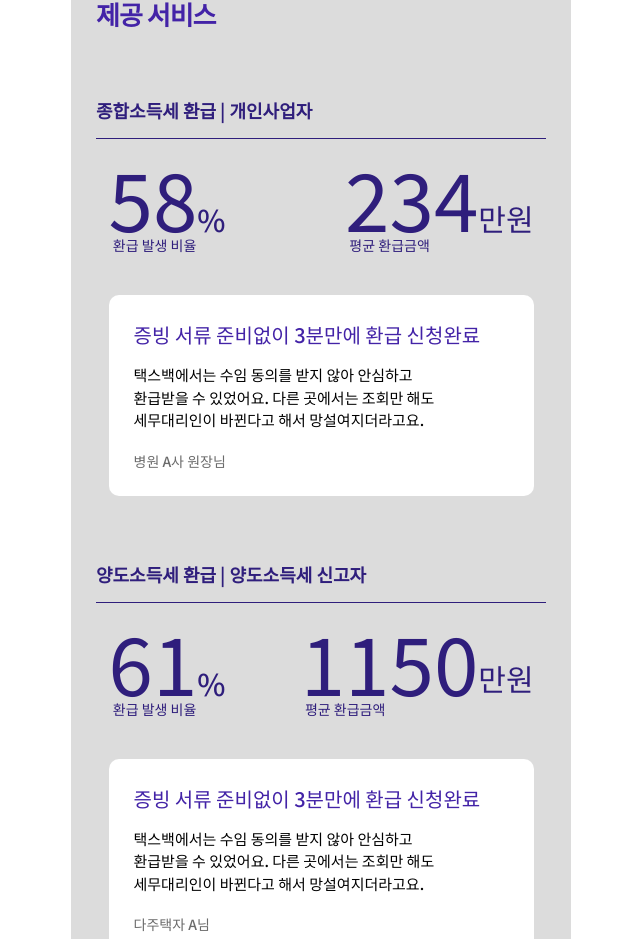
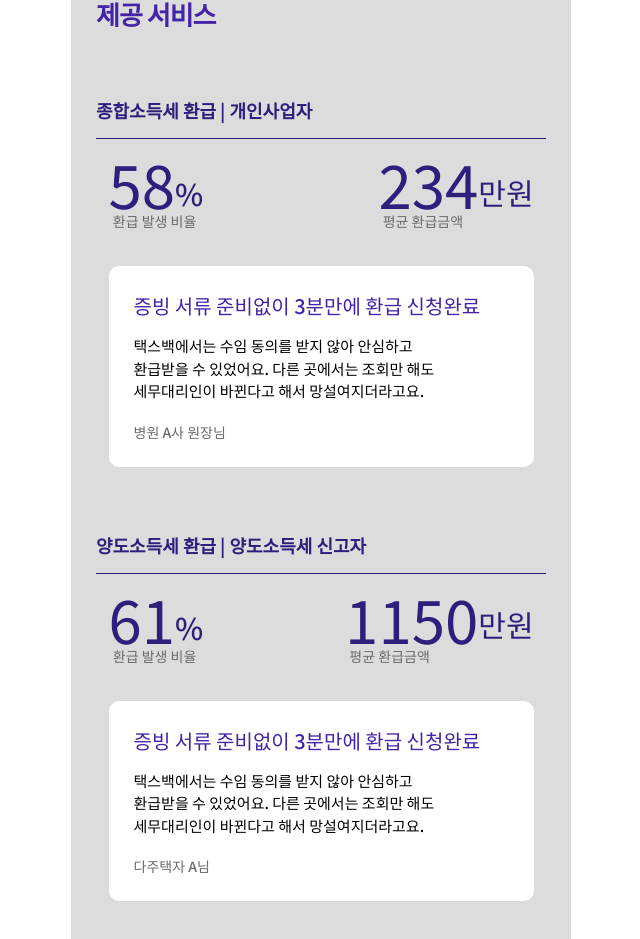
Before and after one commit to kkkimjiyong/TaxBack_FE, a React (Create React App) app: page / in a window 1280 px wide. Shown: the part 1618-2557 px from the top of the page, without its empty margins (319-959 px from the left). Built offline with nearby package versions, Linux system fonts and the light colour scheme.

Commit message:
feat: 중간점검 전에 margin값 조정

```diff
--- a/src/Components/Business/BusinessModal.tsx
+++ b/src/Components/Business/BusinessModal.tsx
@@ -28,6 +28,7 @@
   flex-direction: column;
   height: ${({ modal }) => (modal ? "30%" : "0%")};
   width: 100%;
+  padding: 3% 0;
   background-color: white;
   border-radius: 20px;
   box-shadow: 2px -5px 20px -5px gray;
@@ -38,7 +39,7 @@
 `;
 
 const CloseBtnBox = styled.div`
-  padding: 3% 0;
+  padding: 1% 0;
   width: 90%;
   display: flex;
   justify-content: flex-end;
--- a/src/Global/GlobalStyle.tsx
+++ b/src/Global/GlobalStyle.tsx
@@ -26,7 +26,7 @@
     //회색컬러
     --color-gray:#aeaeae;
     //클릭 시, 진한회색컬러
-    --color-darkGray : #b5b5b5;
+    --color-darkGray : #6b6b6b;
     //폰트사이즈 스몰
     --font-small:0.9rem;
     //폰트사이즈 기본
--- a/src/Pages/InfoMain.tsx
+++ b/src/Pages/InfoMain.tsx
@@ -333,7 +333,7 @@
     display: flex;
   }
   .number {
-    font-size: 80px;
+    font-size: 60px;
     font-weight: 400;
     text-align: start;
   }
@@ -358,6 +358,8 @@
     font-size: 14px;
     padding-left: 1%;
     bottom: 0;
+    height: 15px;
+    color: var(--color-darkGray);
   }
 `;
 
--- a/src/Pages/Main.tsx
+++ b/src/Pages/Main.tsx
@@ -27,12 +27,12 @@
         </MainTextBox>
         <img className="boxLogo" src={TaxBackMainBoxLogo} alt="박스로고" />
         <img
-          onClick={() => navigate("/survey")}
+          onClick={() => navigate("/signup")}
           className="kakao"
           src={KaKaoLogin}
           alt="카카오로그인"
         />
-        <SmallTextBox onClick={() => navigate("/survey")}>
+        <SmallTextBox onClick={() => navigate("/signup")}>
           이메일로 회원가입 | 로그인
         </SmallTextBox>
       </Wrap>
--- a/src/Pages/SignUp.tsx
+++ b/src/Pages/SignUp.tsx
@@ -6,6 +6,7 @@
 import { yupResolver } from "@hookform/resolvers/yup";
 import * as yup from "yup";
 import axios from "axios";
+import { useNavigate } from "react-router-dom";
 
 type TuserInfo = {
   name: string;
@@ -17,6 +18,8 @@
 };
 
 export const SignUp = () => {
+  const navigate = useNavigate();
+
   const [allCheck, setAllCheck] = useState(false);
   const [essential, setEssential] = useState(false);
 
@@ -75,6 +78,7 @@
 
   // 회원가입 submit 핸들러
   const SubmitHandler = (): void => {
+    navigate("/signup/done");
     console.log(getValues());
     PostUser(getValues());
     GetUsers();
```
